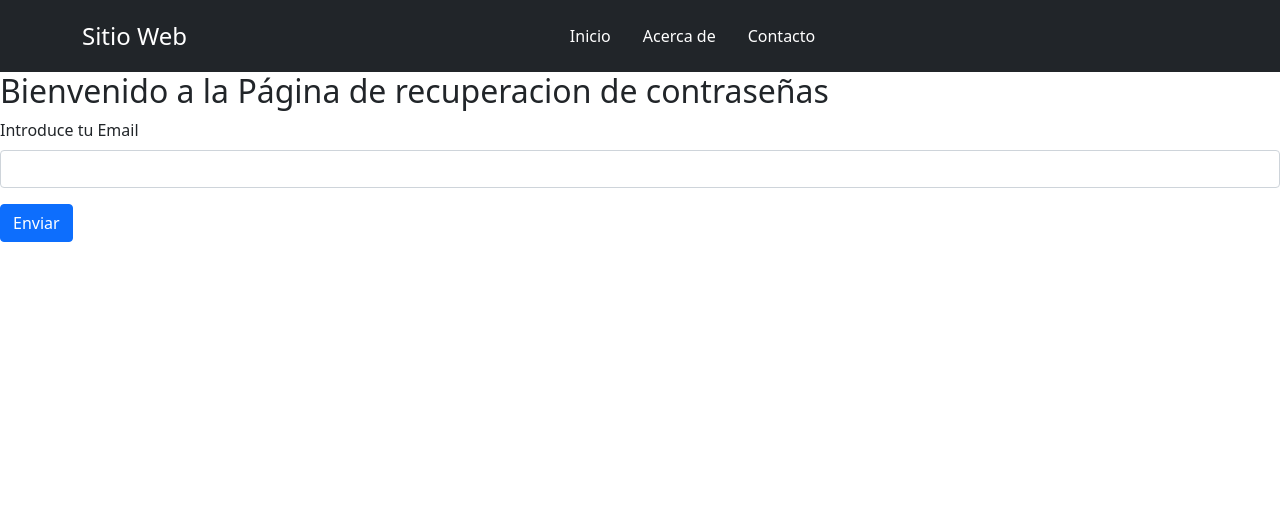
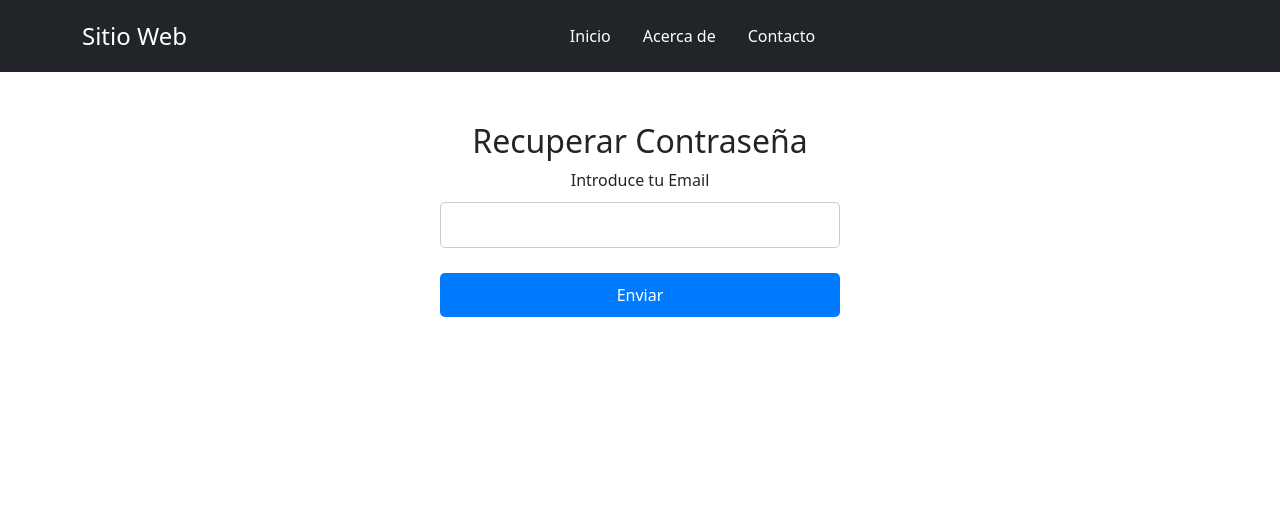
Before and after one commit to turkoModad/loguin-fastapi, a FastAPI app: page /forgot in a window 1280 px wide. Shown: the top 516 px of the page. Run offline with FastAPI, Linux system fonts and the light colour scheme.

Commit message:
agregue estilos a todos los html

```diff
--- a/templates/forgot.html
+++ b/templates/forgot.html
@@ -1,20 +1,59 @@
 {% extends "components/layout.html" %}
 
-{% block title %}Olvido{% endblock %}
+{% block title %}Recuperar Contraseña{% endblock %}
 
 {% block content %}
-<h2>Bienvenido a la Página de recuperacion de contraseñas</h2>
-{% if request.query_params.get("message") %}
-<div class="alert alert-danger" role="alert">
-    {{ request.query_params["message"] }}
+<style>
+    .contenedor {
+        width: 90%;
+        max-width: 400px;
+        margin: 50px auto;
+        text-align: center;
+    }
+    .alert {
+        color: #d9534f;
+        background-color: #f2dede;
+        padding: 10px;
+        margin-bottom: 15px;
+        border-radius: 5px;
+    }
+    input {
+        width: 100%;
+        padding: 10px;
+        margin-top: 10px;
+        margin-bottom: 15px;
+        border: 1px solid #ccc;
+        border-radius: 5px;
+    }
+    button {
+        width: 100%;
+        padding: 10px;
+        background-color: #007bff;
+        color: white;
+        border: none;
+        border-radius: 5px;
+        cursor: pointer;
+        margin-top: 10px;
+    }
+    button:hover {
+        background-color: #0056b3;
+    }
+</style>
+
+
+<div class="contenedor">
+    <h2>Recuperar Contraseña</h2>
+
+    {% if request.query_params.get("message") %}
+        <div class="alert">
+            {{ request.query_params["message"] }}
+        </div>
+    {% endif %}
+
+    <form action="/forgot" method="POST">
+        <label for="email-olvidado">Introduce tu Email</label>
+        <input name="email" type="email" id="email-olvidado" required>
+        <button type="submit">Enviar</button>
+    </form>
 </div>
-{% endif %}
-    <form action="/forgot" method="POST">
-        <div class="mb-3">
-            <label for="email-olvidado" class="form-label">Introduce tu Email</label>
-			<input name="email" type="email" class="form-control" id="validationDefaultEmail" required>
-        </div>
-        <button type="submit" class="btn btn-primary">Enviar</button>
-    </form>
-
 {% endblock %}
```
Also changed, not shown: templates/admin.html (+1 -9 lines), templates/cambio.html (+45 -0 lines), templates/recuperar.html (+37 -0 lines), templates/signup.html (+29 -7 lines), templates/usuarios.html (+13 -10 lines).
